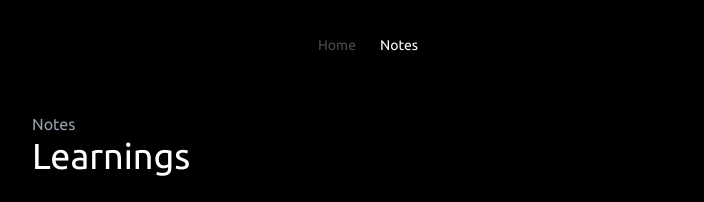
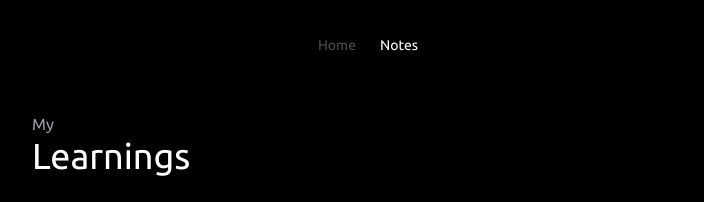
Before and after one commit to macklark/ganesh, a Next.js app: page /notes in a window 1280 px wide. Shown: the top 202 px of the page, without its empty margins (272-976 px from the left). Built offline with nearby package versions, Linux system fonts and the light colour scheme.

Commit message:
update in /notes page

```diff
--- a/app/notes/page.tsx
+++ b/app/notes/page.tsx
@@ -12,7 +12,7 @@ export default function Notes() {
   return (
     <main className="flex flex-col items-center pt-24 sm:pt-28 min-h-screen px-4">
       <div className="w-full max-w-2xl">
-        <h1 className="text-md text-gray-400">Notes</h1>
+        <h1 className="text-md text-gray-400">My</h1>
         <h2 className="text-3xl sm:text-4xl text-white">Learnings</h2>
       </div>
 
```
